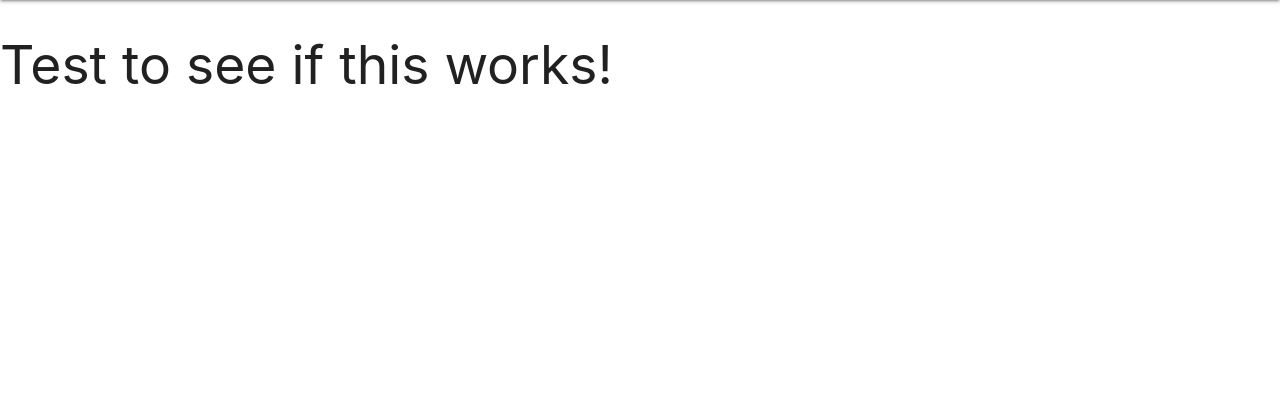
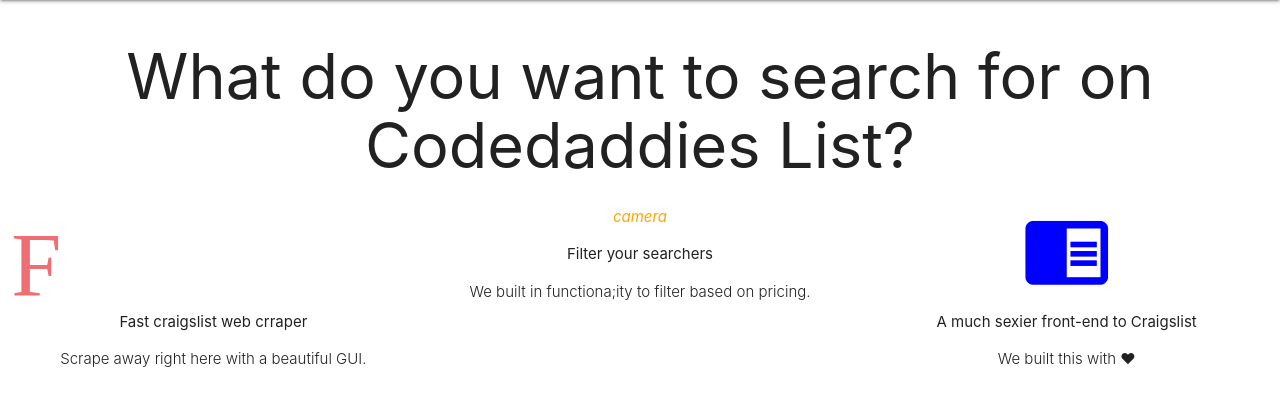
Before and after one commit to AidenTran15/Django-Practice2, a Django app: page / in a window 1280 px wide. Shown: the part 64-470 px from the top of the page. Run offline with Django 3.2, Linux system fonts and the light colour scheme.

Commit message:
added front-end

```diff
--- a/codedaddies/templates/base.html
+++ b/codedaddies/templates/base.html
@@ -20,7 +20,42 @@
         </ul>
     </div>
 </nav>
-<h2>Test to see if this works!</h2>
+
+<h1 style="text-align: center">What do you want to search for on Codedaddies List?</h1>
+<div class="row">
+    <div class="col s4">
+        <!-- Promo Content 1 goes here-->
+        <div class="center">
+            <i class="Large material-icons" style="color: #EE6E73">Flash_on</i>
+            <p>Fast craigslist web crraper</p>
+            <p class="light center">Scrape away right here with a beautiful GUI.</p>
+        </div>
+    </div>
+
+    <div class="col s4">
+        <!-- Promo Content 2 goes here -->
+        <div class="center">
+            <i class"large material-icons" style="color: orange">camera</i>
+            <p>Filter your searchers</p>
+            <p class="light center">We built in functiona;ity to filter based on pricing.</p>
+        </div>
+
+    </div>
+    <div class="col s4">
+    <!-- Promo Content 3 goes here -->
+        <div class="center">
+            <i class="large material-icons" style="color: blue">chrome_reader_mode</i>
+            <p>A much sexier front-end to Craigslist</p>
+            <p class="light center">We built this with ❤</p>
+        </div>
+    </div>
+
+</div>
+
+
+
+
+
 
 
 </body>
```
